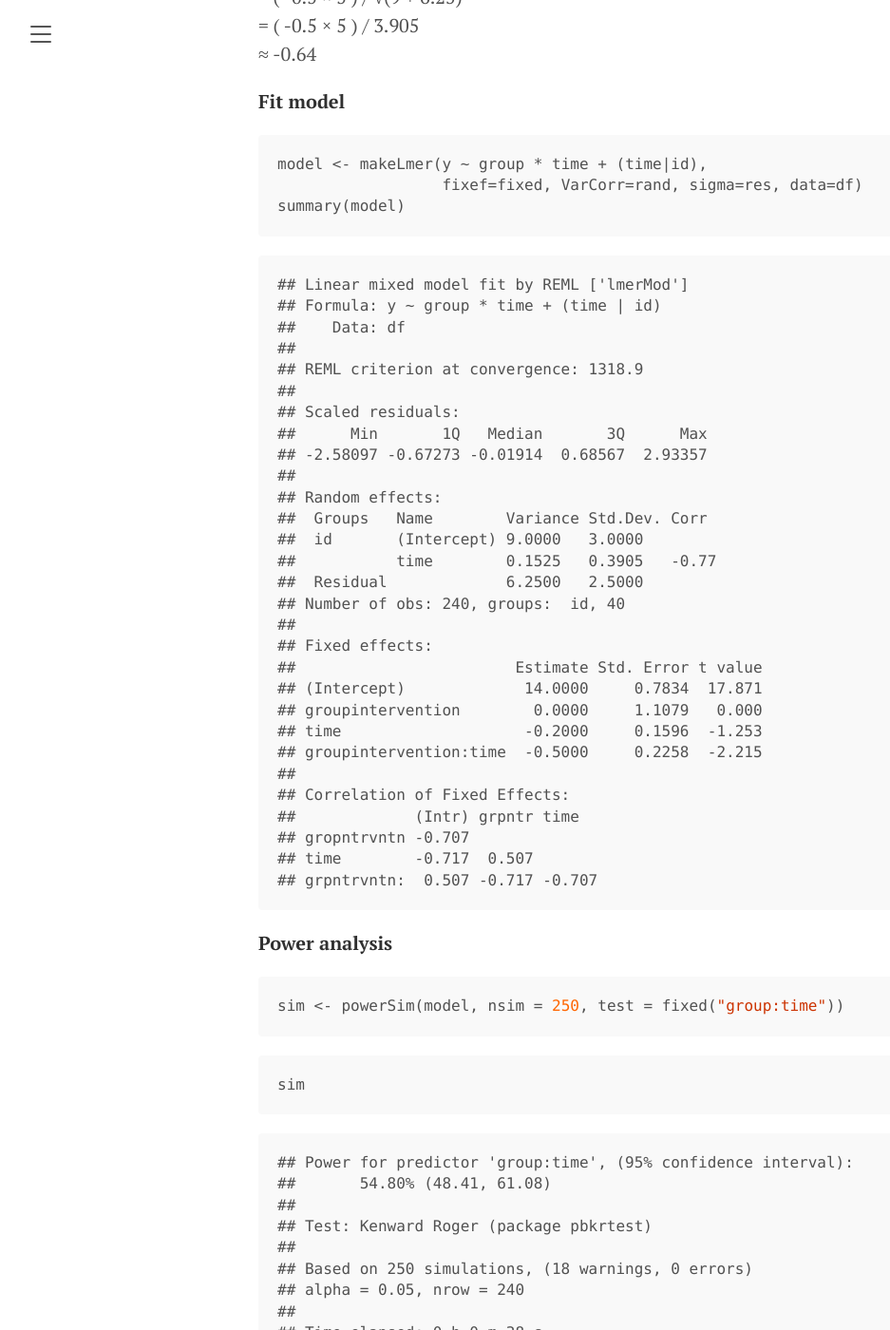
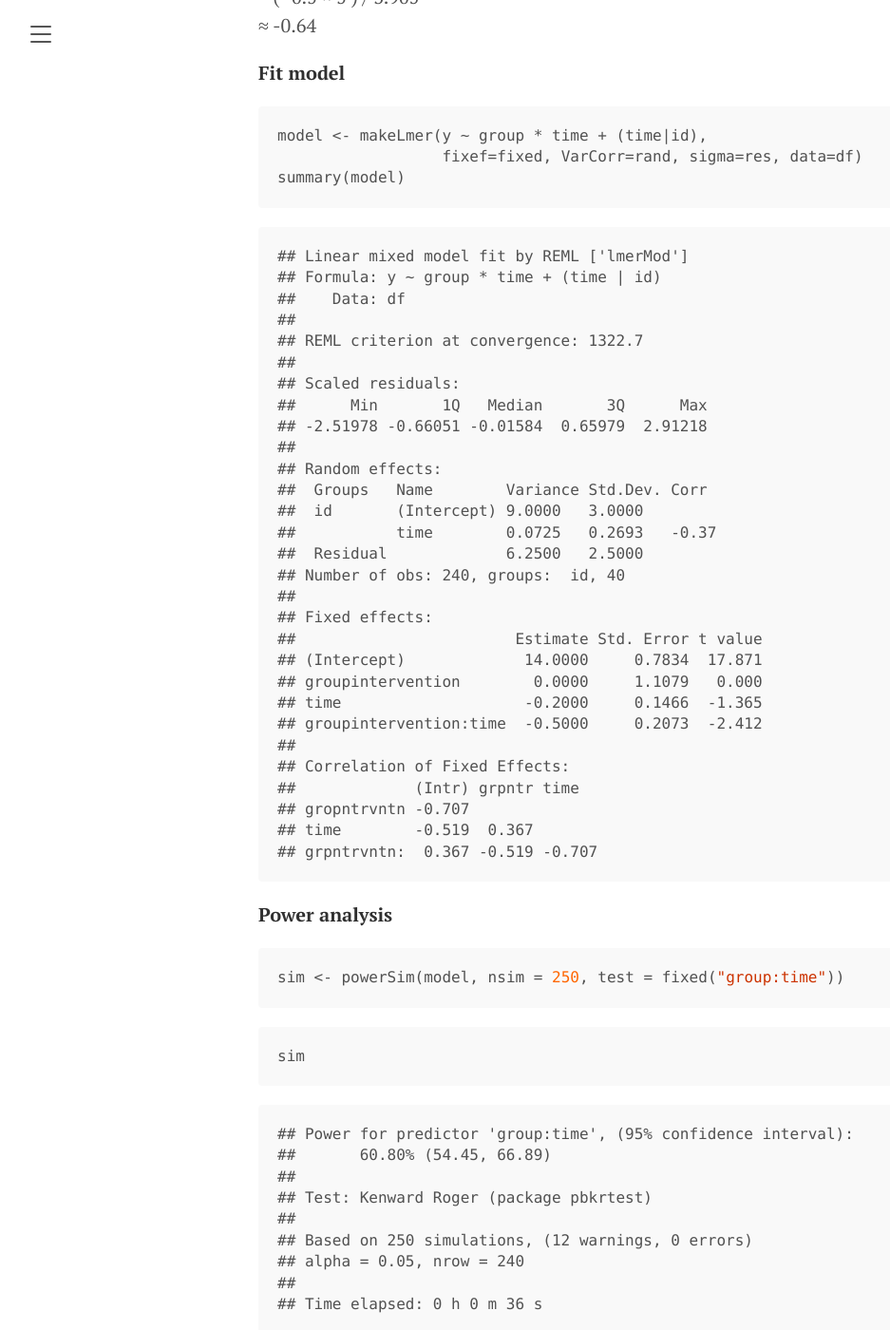
Before and after one commit to lennartseizer/ild, a Jekyll site: the page built from 5.md, in a window 1280 px wide and 1400 px high, scrolled down 2483 px. Shown: the whole window at 95% size, without its empty margins (8-945 px from the left). Built offline with Jekyll 4.4.1, drawn with Linux system fonts in a browser that asks for light colours; our own code applies the rules of GitHub Pages for plain Markdown files; some of the changed text lies outside the part shown.

Commit message:
Auto-render Rmd → md [skip ci]

````diff
--- a/5.md
+++ b/5.md
@@ -35,9 +35,9 @@ time <- 0:5
 group <- c("control", "intervention")
 
 df <- data.frame(id = rep(id, each = length(time)),
-                   time = rep(time, length(id)),
-                   group = rep(rep(group, each = length(time)),
-                               length(id)/2))
+                 time = rep(time, length(id)),
+                 group = rep(rep(group, each = length(time)),
+                             length(id)/2))
 
 head(df, n = 20)
 ```
@@ -108,16 +107,16 @@ summary(model)
     ## Formula: y ~ group * time + (time | id)
     ##    Data: df
     ##
-    ## REML criterion at convergence: 1318.9
+    ## REML criterion at convergence: 1322.7
     ##
     ## Scaled residuals:
     ##      Min       1Q   Median       3Q      Max
-    ## -2.58097 -0.67273 -0.01914  0.68567  2.93357
+    ## -2.51978 -0.66051 -0.01584  0.65979  2.91218
     ##
     ## Random effects:
     ##  Groups   Name        Variance Std.Dev. Corr
     ##  id       (Intercept) 9.0000   3.0000
-    ##           time        0.1525   0.3905   -0.77
+    ##           time        0.0725   0.2693   -0.37
     ##  Residual             6.2500   2.5000
     ## Number of obs: 240, groups:  id, 40
     ##
@@ -125,14 +124,14 @@ summary(model)
     ##                        Estimate Std. Error t value
     ## (Intercept)             14.0000     0.7834  17.871
     ## groupintervention        0.0000     1.1079   0.000
-    ## time                    -0.2000     0.1596  -1.253
-    ## groupintervention:time  -0.5000     0.2258  -2.215
+    ## time                    -0.2000     0.1466  -1.365
+    ## groupintervention:time  -0.5000     0.2073  -2.412
     ##
     ## Correlation of Fixed Effects:
     ##             (Intr) grpntr time
     ## gropntrvntn -0.707
-    ## time        -0.717  0.507
-    ## grpntrvntn:  0.507 -0.717 -0.707
+    ## time        -0.519  0.367
+    ## grpntrvntn:  0.367 -0.519 -0.707
 
 **Power analysis**
 
@@ -145,14 +144,14 @@ sim
 ```
 
     ## Power for predictor 'group:time', (95% confidence interval):
-    ##       54.80% (48.41, 61.08)
+    ##       60.80% (54.45, 66.89)
     ##
     ## Test: Kenward Roger (package pbkrtest)
     ##
-    ## Based on 250 simulations, (18 warnings, 0 errors)
+    ## Based on 250 simulations, (12 warnings, 0 errors)
     ## alpha = 0.05, nrow = 240
     ##
-    ## Time elapsed: 0 h 0 m 38 s
+    ## Time elapsed: 0 h 0 m 36 s
 
 **Changing the number of participants**
 
@@ -193,7 +192,7 @@ plot(p_curve)
 ``` r
 # create design data
 id <- factor(1:80)
-time <- 1:8
+time <- 0:7
 group <- c("control", "intervention")
 
 data <- data.frame(id = rep(id, each = length(time)),
@@ -214,14 +213,14 @@ sim
 ```
 
     ## Power for predictor 'group:time', (95% confidence interval):
-    ##       97.20% (94.32, 98.87)
+    ##       99.60% (97.79, 99.99)
     ##
     ## Test: Kenward Roger (package pbkrtest)
     ##
-    ## Based on 250 simulations, (110 warnings, 0 errors)
+    ## Based on 250 simulations, (51 warnings, 0 errors)
     ## alpha = 0.05, nrow = 640
     ##
-    ## Time elapsed: 0 h 0 m 42 s
+    ## Time elapsed: 0 h 0 m 40 s
 
 # Exercises
 
````
Also changed, not shown: other parts of 5.md (+4 -5 lines).
